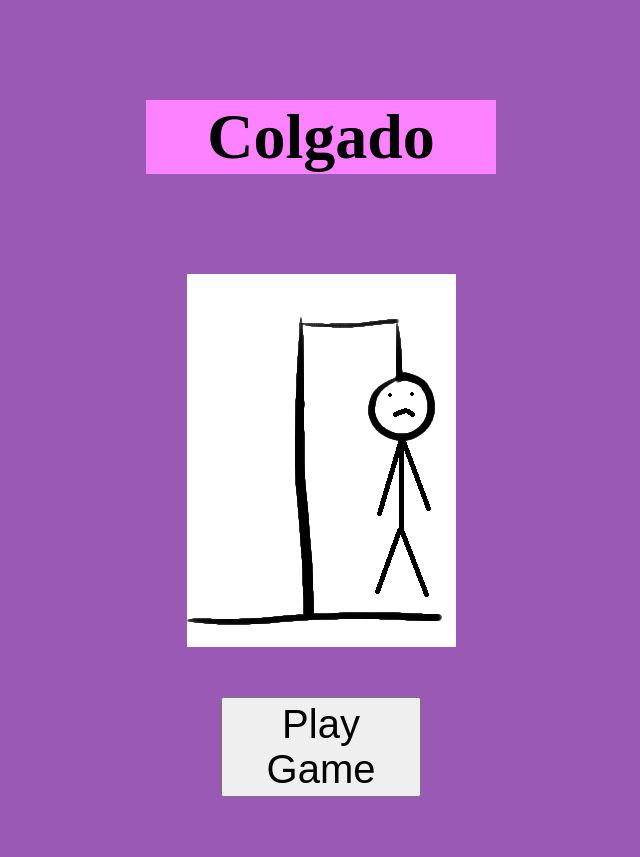
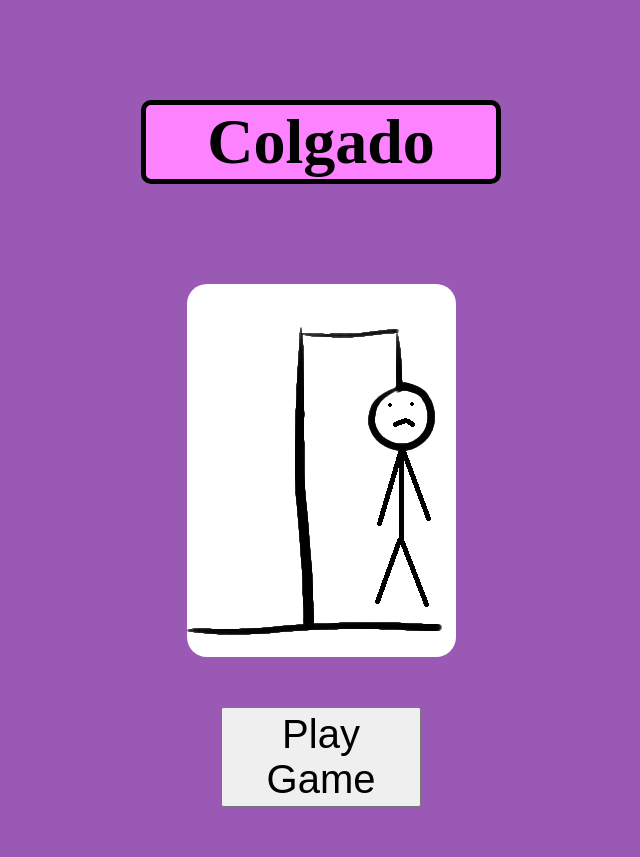
Before and after one commit to DarthSeveros/colgado, a PHP site: page / in a window 1280 px wide. Shown: the whole page, without its empty margins (319-959 px from the left). Before the commit the page ends 797 px from the top, so only its background shows below. Run offline with PHP 8.4, Linux system fonts and the light colour scheme; some web fonts are replaced.

Commit message:
Update styles.css

```diff
--- a/css/styles.css
+++ b/css/styles.css
@@ -9,6 +9,8 @@ h1 {
     text-align: center;
     font-size: 4rem;
     font-family: 'Irish Grover', 'cursive';
+    border: 5px solid #000;
+    border-radius: 10px;
     margin: 100px auto;
     background-color: #FD82FF;
     width: 350px;
@@ -57,6 +59,7 @@ img {
     display: flex;
     align-items: center;
     margin: auto;
+    border-radius: 20px;
 }
 
 #colgadoMuerto, #colgadoFeliz {
```
